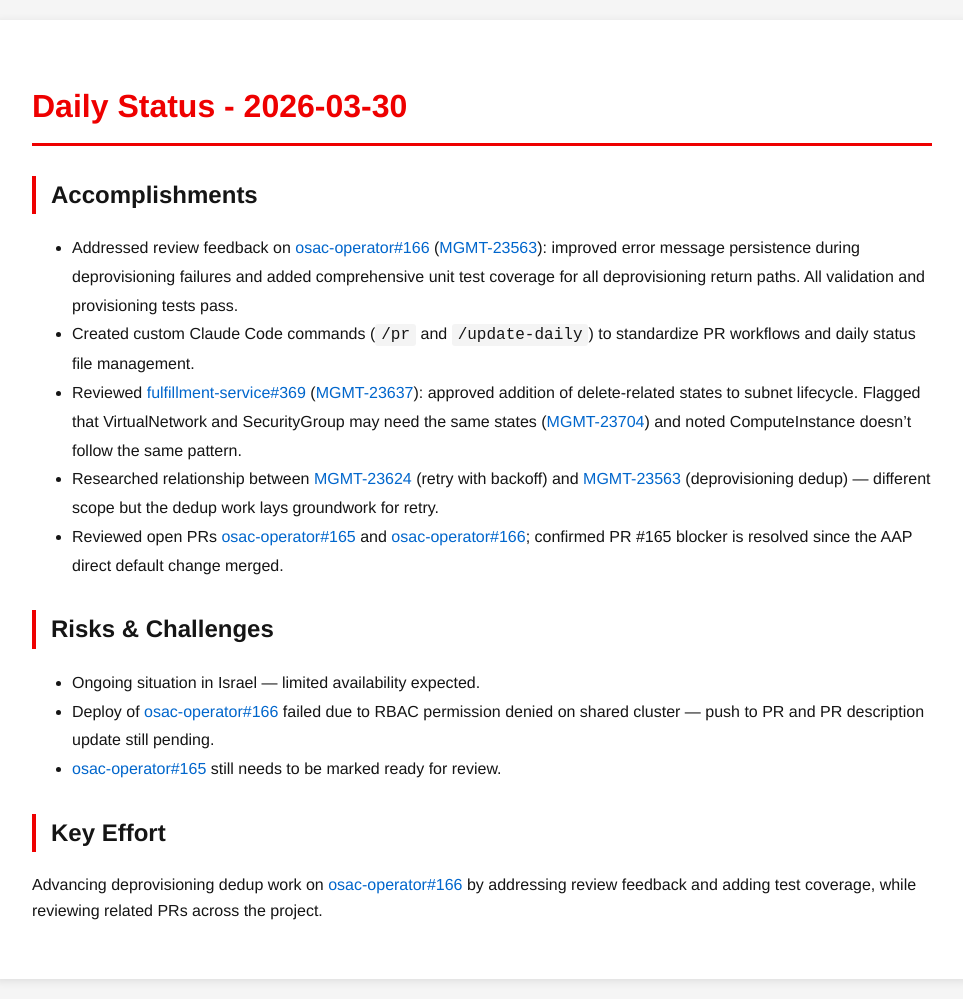
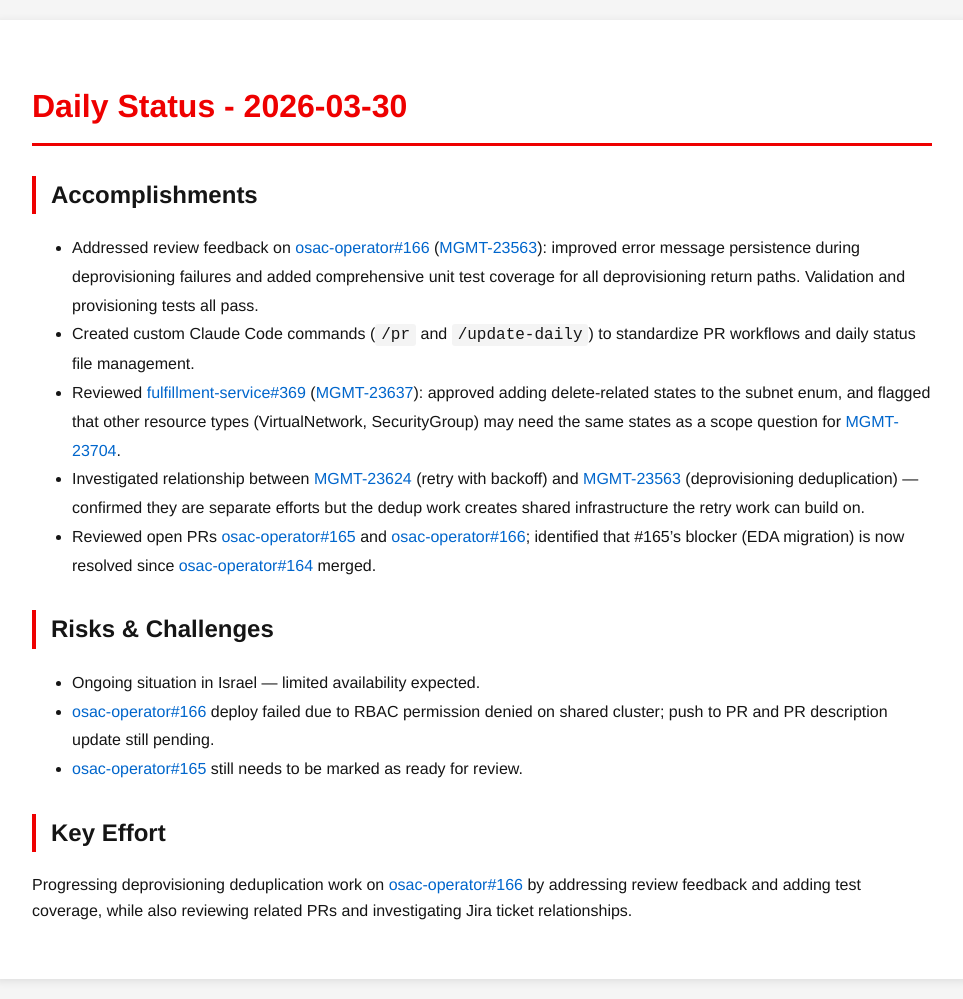
Before and after one commit to tzvatot/daily-status, a Jekyll site: the page built from 2026-03-30.md, in a window 1280 px wide. Shown: the whole page, without its empty margins (158-1121 px from the left). Built offline with Jekyll 4.4.1, drawn with Linux system fonts in a browser that asks for light colours.

Commit message:
Daily status update - 2026-03-30

```diff
--- a/2026-03-30.md
+++ b/2026-03-30.md
@@ -7,16 +7,16 @@
 # Daily Status - 2026-03-30
 
 ## Accomplishments
-- Addressed review feedback on [osac-operator#166](https://github.com/osac-project/osac-operator/pull/166) ([MGMT-23563](https://issues.redhat.com/browse/MGMT-23563)): improved error message persistence during deprovisioning failures and added comprehensive unit test coverage for all deprovisioning return paths. All validation and provisioning tests pass.
+- Addressed review feedback on [osac-operator#166](https://github.com/osac-project/osac-operator/pull/166) ([MGMT-23563](https://issues.redhat.com/browse/MGMT-23563)): improved error message persistence during deprovisioning failures and added comprehensive unit test coverage for all deprovisioning return paths. Validation and provisioning tests all pass.
 - Created custom Claude Code commands (`/pr` and `/update-daily`) to standardize PR workflows and daily status file management.
-- Reviewed [fulfillment-service#369](https://github.com/osac-project/fulfillment-service/pull/369) ([MGMT-23637](https://issues.redhat.com/browse/MGMT-23637)): approved addition of delete-related states to subnet lifecycle. Flagged that VirtualNetwork and SecurityGroup may need the same states ([MGMT-23704](https://issues.redhat.com/browse/MGMT-23704)) and noted ComputeInstance doesn't follow the same pattern.
-- Researched relationship between [MGMT-23624](https://issues.redhat.com/browse/MGMT-23624) (retry with backoff) and [MGMT-23563](https://issues.redhat.com/browse/MGMT-23563) (deprovisioning dedup) — different scope but the dedup work lays groundwork for retry.
-- Reviewed open PRs [osac-operator#165](https://github.com/osac-project/osac-operator/pull/165) and [osac-operator#166](https://github.com/osac-project/osac-operator/pull/166); confirmed PR #165 blocker is resolved since the AAP direct default change merged.
+- Reviewed [fulfillment-service#369](https://github.com/osac-project/fulfillment-service/pull/369) ([MGMT-23637](https://issues.redhat.com/browse/MGMT-23637)): approved adding delete-related states to the subnet enum, and flagged that other resource types (VirtualNetwork, SecurityGroup) may need the same states as a scope question for [MGMT-23704](https://issues.redhat.com/browse/MGMT-23704).
+- Investigated relationship between [MGMT-23624](https://issues.redhat.com/browse/MGMT-23624) (retry with backoff) and [MGMT-23563](https://issues.redhat.com/browse/MGMT-23563) (deprovisioning deduplication) — confirmed they are separate efforts but the dedup work creates shared infrastructure the retry work can build on.
+- Reviewed open PRs [osac-operator#165](https://github.com/osac-project/osac-operator/pull/165) and [osac-operator#166](https://github.com/osac-project/osac-operator/pull/166); identified that #165's blocker (EDA migration) is now resolved since [osac-operator#164](https://github.com/osac-project/osac-operator/pull/164) merged.
 
 ## Risks & Challenges
 - Ongoing situation in Israel — limited availability expected.
-- Deploy of [osac-operator#166](https://github.com/osac-project/osac-operator/pull/166) failed due to RBAC permission denied on shared cluster — push to PR and PR description update still pending.
-- [osac-operator#165](https://github.com/osac-project/osac-operator/pull/165) still needs to be marked ready for review.
+- [osac-operator#166](https://github.com/osac-project/osac-operator/pull/166) deploy failed due to RBAC permission denied on shared cluster; push to PR and PR description update still pending.
+- [osac-operator#165](https://github.com/osac-project/osac-operator/pull/165) still needs to be marked as ready for review.
 
 ## Key Effort
-Advancing deprovisioning dedup work on [osac-operator#166](https://github.com/osac-project/osac-operator/pull/166) by addressing review feedback and adding test coverage, while reviewing related PRs across the project.
+Progressing deprovisioning deduplication work on [osac-operator#166](https://github.com/osac-project/osac-operator/pull/166) by addressing review feedback and adding test coverage, while also reviewing related PRs and investigating Jira ticket relationships.
```
